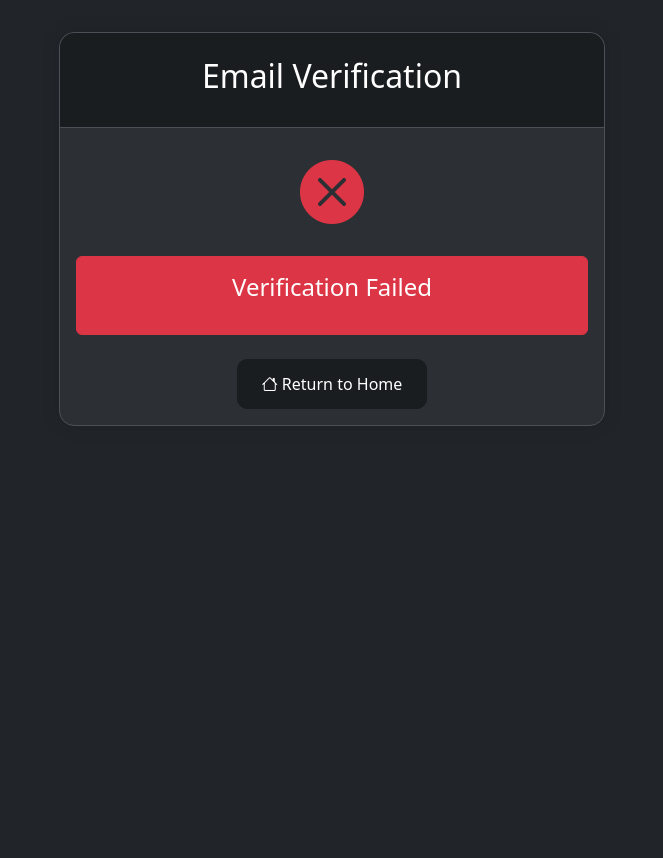
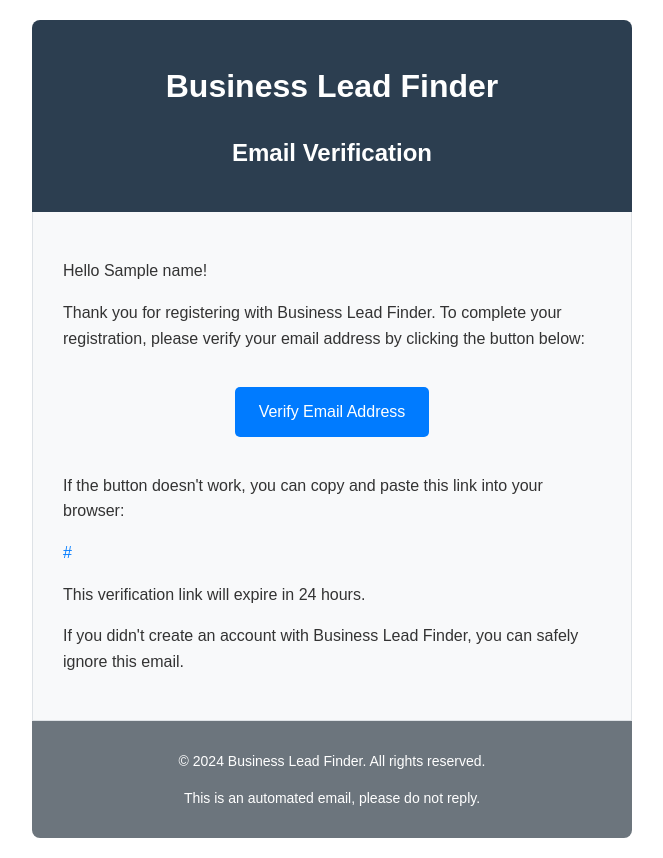
Before and after one commit to sdclark117/sdclark117, a Flask app: template templates/email_verification.html in a window 1280 px wide. Shown: the whole page, without its empty margins (308-971 px from the left). Before the commit the page ends 426 px from the top, so only its background shows below. Run offline with Flask 3, Linux system fonts and the light colour scheme; the template is opened without the code that fills it: most values are stand-ins (such as "Sample title", 1, 10 or a date in 2020); some libraries are stand-ins or nearby versions.

Commit message:
Fix email verification templates - proper email content and result page

```diff
--- a/app.py
+++ b/app.py
@@ -968,15 +968,30 @@ def verify_email(token: str):
                 user.is_verified = True
                 db.session.delete(verification_record)
                 db.session.commit()
-                flash("Email verified successfully! You can now log in.", "success")
+                return render_template(
+                    "email_verification_result.html",
+                    success=True,
+                    message="Your email has been verified successfully! You can now log in.",
+                )
             else:
-                flash("User not found.", "danger")
+                return render_template(
+                    "email_verification_result.html",
+                    success=False,
+                    message="User not found.",
+                )
         else:
-            flash("Invalid or expired verification link.", "danger")
+            return render_template(
+                "email_verification_result.html",
+                success=False,
+                message="Invalid or expired verification link.",
+            )
     except Exception as e:
         app.logger.error(f"Error during email verification: {e}")
-        flash("An error occurred during verification.", "danger")
-    return redirect(url_for("index"))
+        return render_template(
+            "email_verification_result.html",
+            success=False,
+            message="An error occurred during verification.",
+        )
 
 
 @app.route("/reset-password/<token>")
--- a/templates/email_verification.html
+++ b/templates/email_verification.html
@@ -1,121 +1,84 @@
 <!DOCTYPE html>
-<html lang="en" data-theme="dark">
+<html lang="en">
 <head>
     <meta charset="UTF-8">
     <meta name="viewport" content="width=device-width, initial-scale=1.0">
     <title>Email Verification - Business Lead Finder</title>
-    <link href="https://cdn.jsdelivr.net/npm/bootstrap@5.3.0/dist/css/bootstrap.min.css" rel="stylesheet">
-    <link rel="stylesheet" href="https://cdn.jsdelivr.net/npm/bootstrap-icons@1.7.2/font/bootstrap-icons.css">
     <style>
-        :root {
-            --bg-color: #212529;
-            --card-bg: #2c3034;
-            --text-color: #ffffff;
-            --border-color: #495057;
-            --header-bg: #1a1d20;
-            --header-text: #ffffff;
-            --success-bg: #198754;
-            --error-bg: #dc3545;
+        body {
+            font-family: Arial, sans-serif;
+            line-height: 1.6;
+            color: #333;
+            max-width: 600px;
+            margin: 0 auto;
+            padding: 20px;
         }
-
-        body {
-            background-color: var(--bg-color);
-            color: var(--text-color);
-            padding-top: 2rem;
+        .header {
+            background-color: #2c3e50;
+            color: white;
+            padding: 20px;
+            text-align: center;
+            border-radius: 8px 8px 0 0;
         }
-
-        .card {
-            background-color: var(--card-bg);
-            border: 1px solid var(--border-color);
-            border-radius: 15px;
-            box-shadow: 0 0 20px rgba(0,0,0,0.1);
+        .content {
+            background-color: #f8f9fa;
+            padding: 30px;
+            border: 1px solid #dee2e6;
+            border-top: none;
         }
-
-        .card-header {
-            background-color: var(--header-bg);
-            color: var(--header-text);
-            border-bottom: 1px solid var(--border-color);
-            border-radius: 15px 15px 0 0 !important;
-            padding: 1.5rem;
+        .button {
+            display: inline-block;
+            background-color: #007bff;
+            color: white;
+            padding: 12px 24px;
+            text-decoration: none;
+            border-radius: 5px;
+            margin: 20px 0;
         }
-
-        .btn-primary {
-            background-color: var(--header-bg);
-            border-color: var(--header-bg);
-            border-radius: 10px;
-            padding: 0.75rem 1.5rem;
-            color: var(--header-text);
+        .button:hover {
+            background-color: #0056b3;
         }
-
-        .btn-primary:hover {
-            background-color: #0d6efd;
-            border-color: #0d6efd;
+        .footer {
+            background-color: #6c757d;
+            color: white;
+            padding: 15px;
+            text-align: center;
+            border-radius: 0 0 8px 8px;
+            font-size: 14px;
         }
-
-        .alert-success {
-            background-color: var(--success-bg);
-            border-color: var(--success-bg);
-            color: white;
-        }
-
-        .alert-danger {
-            background-color: var(--error-bg);
-            border-color: var(--error-bg);
-            color: white;
-        }
-
-        .verification-icon {
-            font-size: 4rem;
-            margin-bottom: 1rem;
-        }
-
-        .success-icon {
-            color: var(--success-bg);
-        }
-
-        .error-icon {
-            color: var(--error-bg);
+        .verification-link {
+            word-break: break-all;
+            color: #007bff;
+            text-decoration: none;
         }
     </style>
 </head>
 <body>
-    <div class="container">
-        <div class="row justify-content-center">
-            <div class="col-md-6">
-                <div class="card">
-                    <div class="card-header text-center">
-                        <h2>Email Verification</h2>
-                    </div>
-                    <div class="card-body text-center">
-                        {% if success %}
-                            <div class="verification-icon success-icon">
-                                <i class="bi bi-check-circle-fill"></i>
-                            </div>
-                            <div class="alert alert-success">
-                                <h4>Success!</h4>
-                                <p>{{ message }}</p>
-                            </div>
-                        {% else %}
-                            <div class="verification-icon error-icon">
-                                <i class="bi bi-x-circle-fill"></i>
-                            </div>
-                            <div class="alert alert-danger">
-                                <h4>Verification Failed</h4>
-                                <p>{{ message }}</p>
-                            </div>
-                        {% endif %}
-
-                        <div class="mt-4">
-                            <a href="/" class="btn btn-primary">
-                                <i class="bi bi-house"></i> Return to Home
-                            </a>
-                        </div>
-                    </div>
-                </div>
-            </div>
-        </div>
+    <div class="header">
+        <h1>Business Lead Finder</h1>
+        <h2>Email Verification</h2>
     </div>
 
-    <script src="https://cdn.jsdelivr.net/npm/bootstrap@5.3.0/dist/js/bootstrap.bundle.min.js"></script>
+    <div class="content">
+        <p>Hello {{ name or 'there' }}!</p>
+
+        <p>Thank you for registering with Business Lead Finder. To complete your registration, please verify your email address by clicking the button below:</p>
+
+        <div style="text-align: center;">
+            <a href="{{ verification_url }}" class="button">Verify Email Address</a>
+        </div>
+
+        <p>If the button doesn't work, you can copy and paste this link into your browser:</p>
+        <p><a href="{{ verification_url }}" class="verification-link">{{ verification_url }}</a></p>
+
+        <p>This verification link will expire in 24 hours.</p>
+
+        <p>If you didn't create an account with Business Lead Finder, you can safely ignore this email.</p>
+    </div>
+
+    <div class="footer">
+        <p>&copy; 2024 Business Lead Finder. All rights reserved.</p>
+        <p>This is an automated email, please do not reply.</p>
+    </div>
 </body>
 </html>
```
Also changed, not shown: templates/email_verification_result.html (added, +121 -0 lines).
